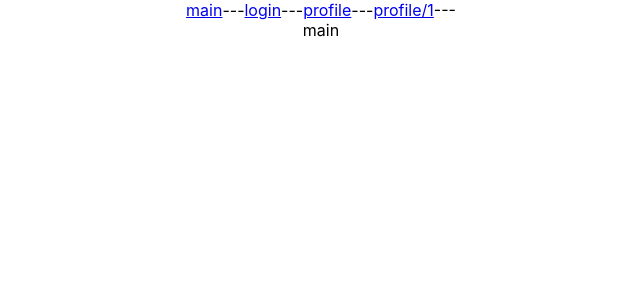
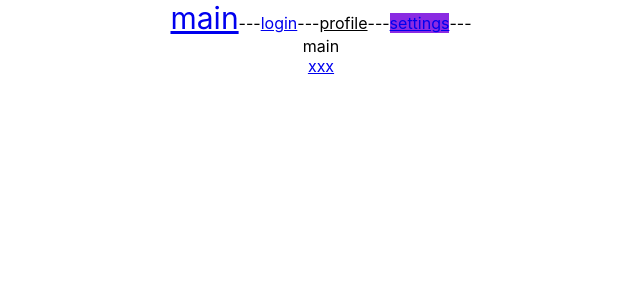
Before and after one commit to leonraz58/test-rrd-v6, a React (Create React App) app: page / in a window 1280 px wide. Shown: the top 300 px of the page, without its empty margins (319-959 px from the left). Built offline with nearby package versions, Linux system fonts and the light colour scheme.

Commit message:
04 links

```diff
--- a/src/App.css
+++ b/src/App.css
@@ -2,37 +2,14 @@
   text-align: center;
 }
 
-.App-logo {
-  height: 40vmin;
-  pointer-events: none;
+.act {
+  background: aquamarine;
 }
 
-@media (prefers-reduced-motion: no-preference) {
-  .App-logo {
-    animation: App-logo-spin infinite 20s linear;
-  }
+.def {
+  background: blueviolet;
 }
 
-.App-header {
-  background-color: #282c34;
-  min-height: 100vh;
-  display: flex;
-  flex-direction: column;
-  align-items: center;
-  justify-content: center;
-  font-size: calc(10px + 2vmin);
-  color: white;
+.active {
+  font-size: 30px;
 }
-
-.App-link {
-  color: #61dafb;
-}
-
-@keyframes App-logo-spin {
-  from {
-    transform: rotate(0deg);
-  }
-  to {
-    transform: rotate(360deg);
-  }
-}
--- a/src/App.tsx
+++ b/src/App.tsx
@@ -1,32 +1,36 @@
 import React from 'react';
-import logo from './logo.svg';
 import './App.css';
 import {NavLink, Routes, Route, Outlet, useParams} from "react-router-dom";
 
-const Profile = () => {
-    const params = useParams<'*'>()
-
-    const some = params['*']
-
-    console.log(some)
-
-    return <div>profile</div>
-}
 
 function App() {
     return (
         <div className="App">
             <NavLink to={'/'}>main</NavLink>---
             <NavLink to={'/login'}>login</NavLink>---
-            <NavLink to={'/profile'}>profile</NavLink>---
-            <NavLink to={'/profile/1'}>profile/1</NavLink>---
+            <NavLink
+                to={'/profile'}
+                style={(params) => {
+                    return {color: params.isActive ? 'lime' : 'black'}
+                }}
+            >profile</NavLink>---
+
+            <NavLink to={'/profile/settings'}
+                     className={({isActive}) => isActive ? 'act' : 'def'}
+            >settings</NavLink>---
 
             <Routes>
                 <Route path={'/*'} element={<div>404</div>}/>
                 <Route path={'/'} element={<div>main</div>}/>
                 <Route path={'/login'} element={<div>login</div>}/>
-                <Route path={'/profile/*'} element={<div><Profile/></div>}/>
+                <Route path={'/profile'} element={<div>profile</div>}/>
+                <Route path={'/profile/settings'} element={<div>settings</div>}/>
             </Routes>
+
+            <a href="https://github.com/leonraz58"
+               target={'_blank'}
+               rel={'noreferrer nofollow noopener'}
+            >xxx</a>
         </div>
     );
 }
```
